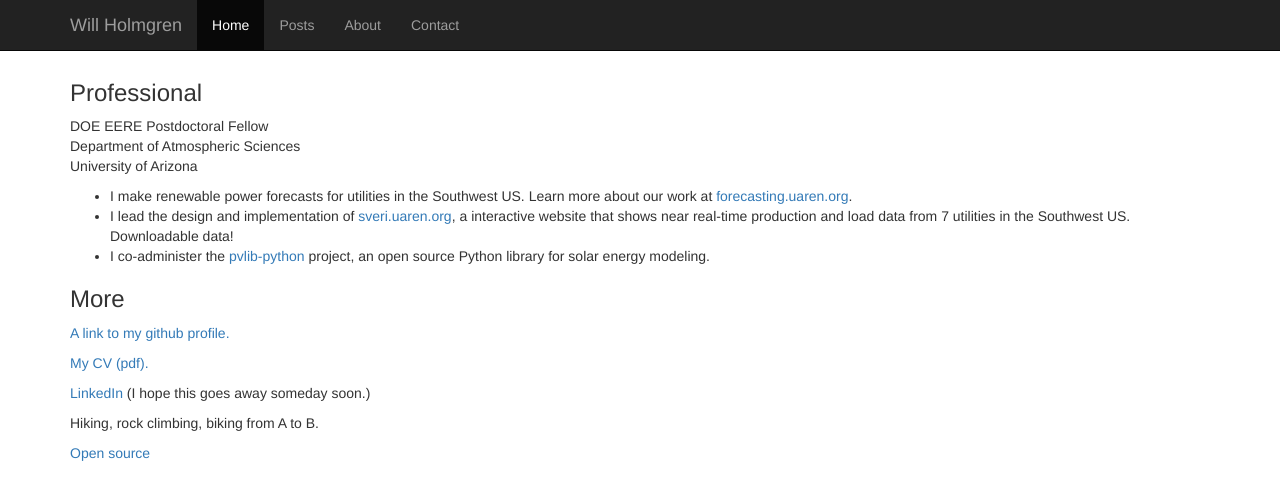
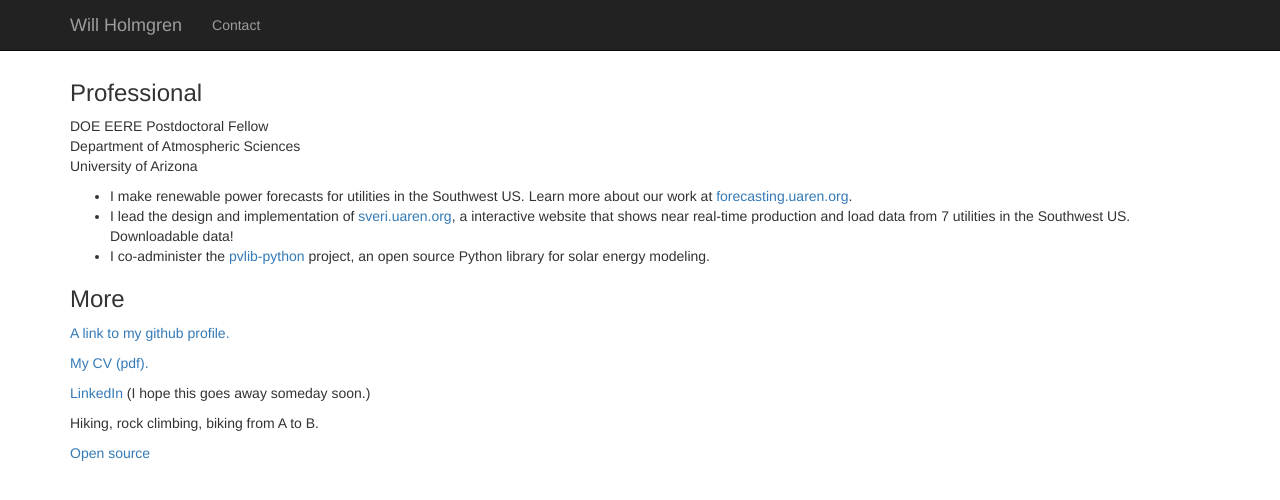
Before and after one commit to wholmgren/wholmgren.github.io, a Jekyll site: the page built from index.md, in a window 1280 px wide. Shown: the top 500 px of the page. Built offline with Jekyll 4.4.1, drawn with Linux system fonts in a browser that asks for light colours; nearby versions of some CDN libraries; Markdown is read by kramdown in place of the engine named in the settings.

Commit message:
Update header.html

```diff
--- a/_includes/header.html
+++ b/_includes/header.html
@@ -38,9 +38,9 @@ ript>
         </div>
         <div id="navbar" class="collapse navbar-collapse">
           <ul class="nav navbar-nav">
-            <li class="active"><a href="/">Home</a></li>
-            <li><a href="posts.html">Posts</a></li>
-            <li><a href="about.html">About</a></li>
+            <!--<li class="active"><a href="/">Home</a></li>-->
+            <!--<li><a href="posts.html">Posts</a></li>-->
+            <!--<li><a href="about.html">About</a></li>-->
             <li><a href="contact.html">Contact</a></li>
           </ul>
         </div><!--/.nav-collapse -->
```
